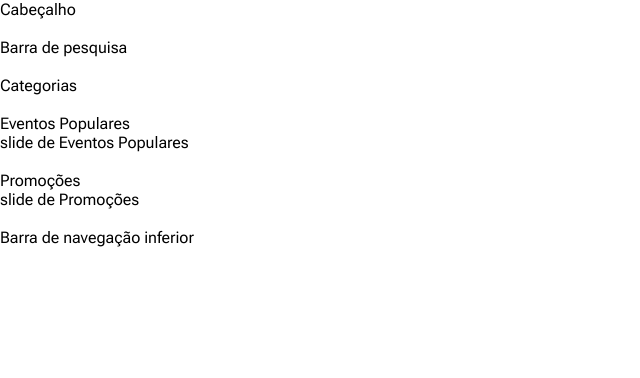
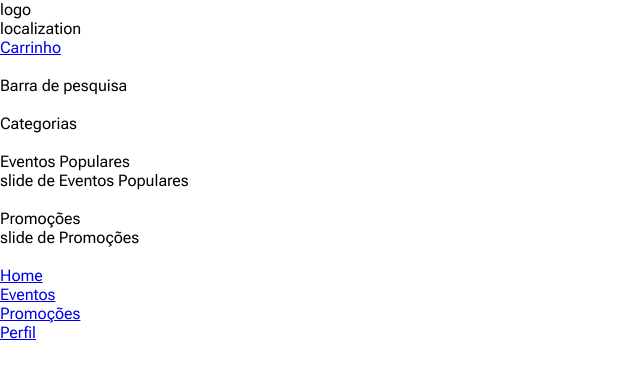
Before and after one commit to ndressaa/ticketplace-frontend, a Next.js app: page / in a window 1280 px wide. Shown: the top 378 px of the page, without its empty margins (0-640 px from the left). Built offline with nearby package versions, Linux system fonts and the light colour scheme.

Commit message:
estrutura das páginas

```diff
--- a/src/app/events/page.tsx
+++ b/src/app/events/page.tsx
@@ -1,6 +1,7 @@
 // nessa página fazer a request p o back para
 // carregar a lista de eventos
 
+import { BottomNavBar } from '@/components';
 import Link from 'next/link';
 
 export default function Page() {
@@ -10,6 +11,8 @@ export default function Page() {
       <br />
       <br />
       <Link href="./events/1234">Link exemplo evento 1234</Link>
+      <br />
+      <BottomNavBar />
     </main>
   );
 }
--- a/src/app/page.tsx
+++ b/src/app/page.tsx
@@ -1,10 +1,9 @@
-import { EventSlider, Header, Search } from '@/components';
-import { BottomNavBar } from '@/components/BottomNavBar/BottomNavBar';
+import { BottomNavBar, EventSlider, Header, Search } from '@/components';
 
 export default function Home() {
   return (
     <main>
-      <Header />
+      <Header isLoginOrSignup={false} />
       <br />
       <Search />
       <br />
--- a/src/components/BottomNavBar/BottomNavBar.tsx
+++ b/src/components/BottomNavBar/BottomNavBar.tsx
@@ -1,3 +1,17 @@
+import Link from 'next/link';
+
 export const BottomNavBar = () => {
-  return <div>Barra de navegação inferior</div>;
+  return (
+    <div>
+      <nav>
+        <Link href="./">Home</Link>
+        <br />
+        <Link href="./events">Eventos</Link>
+        <br />
+        <Link href="./">Promoções</Link>
+        <br />
+        <Link href="./login">Perfil</Link>
+      </nav>
+    </div>
+  );
 };
--- a/src/components/EventSlider/EventSlider.tsx
+++ b/src/components/EventSlider/EventSlider.tsx
@@ -1,5 +1,6 @@
-export const EventSlider = (props: any) => {
+export const EventSlider = (props: { title: string }) => {
   const { title } = props;
+
   return (
     <div>
       <p>{title}</p>
--- a/src/components/Header/Header.tsx
+++ b/src/components/Header/Header.tsx
@@ -1,3 +1,23 @@
-export const Header = () => {
-  return <div>Cabeçalho</div>;
+import Link from 'next/link';
+
+export const Header = (props: { isLoginOrSignup: boolean }) => {
+  const { isLoginOrSignup } = props;
+
+  return (
+    <>
+      {isLoginOrSignup ? (
+        <div>
+          <Link href="./">Ticketplace</Link>
+        </div>
+      ) : (
+        <div>
+          logo
+          <br />
+          localization
+          <br />
+          <Link href="./cart">Carrinho</Link>
+        </div>
+      )}
+    </>
+  );
 };
--- a/src/components/index.ts
+++ b/src/components/index.ts
@@ -1,5 +1,6 @@
+import { BottomNavBar } from './BottomNavBar/BottomNavBar';
 import { EventSlider } from './EventSlider/EventSlider';
 import { Header } from './Header/Header';
 import { Search } from './Search/Search';
 
-export { EventSlider, Header, Search };
+export { BottomNavBar, EventSlider, Header, Search };
```
Also changed, not shown: src/app/cart/page.tsx (+9 -1 lines), src/app/checkout/page.tsx (+7 -1 lines), src/app/login/page.tsx (+6 -1 lines), src/app/signup/page.tsx (+8 -1 lines).
